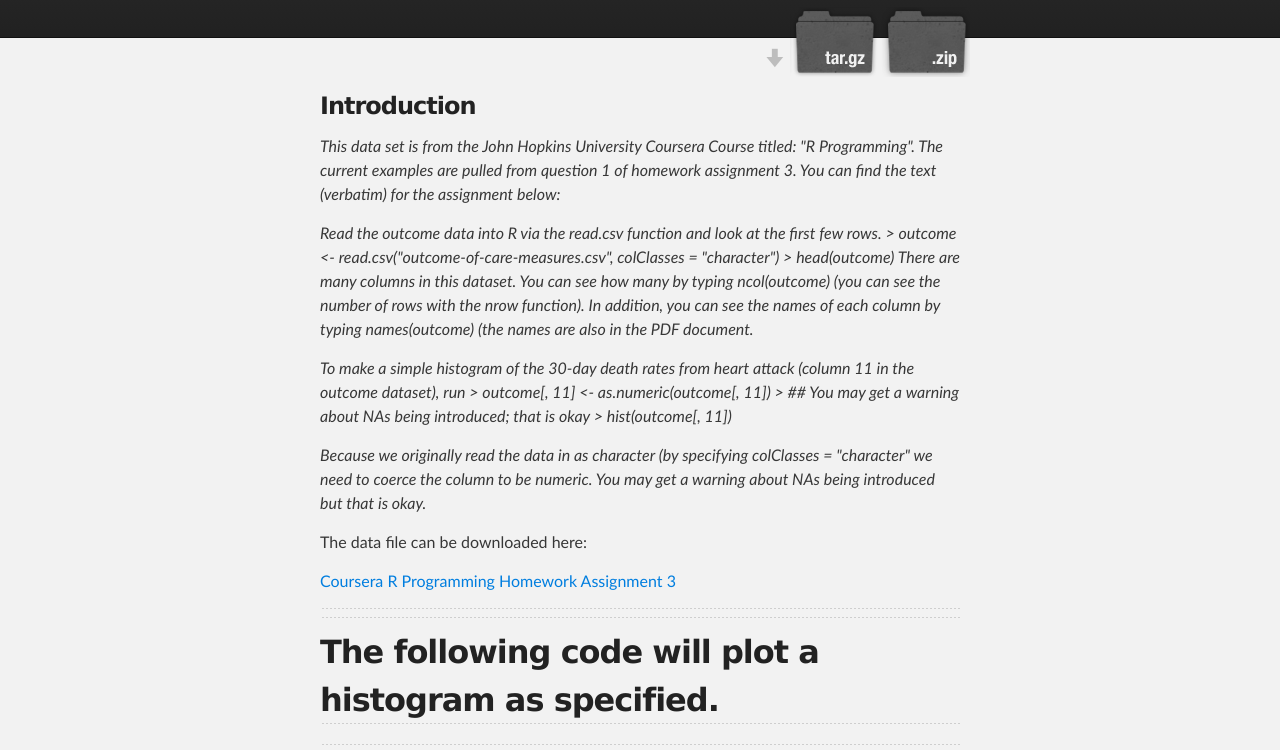
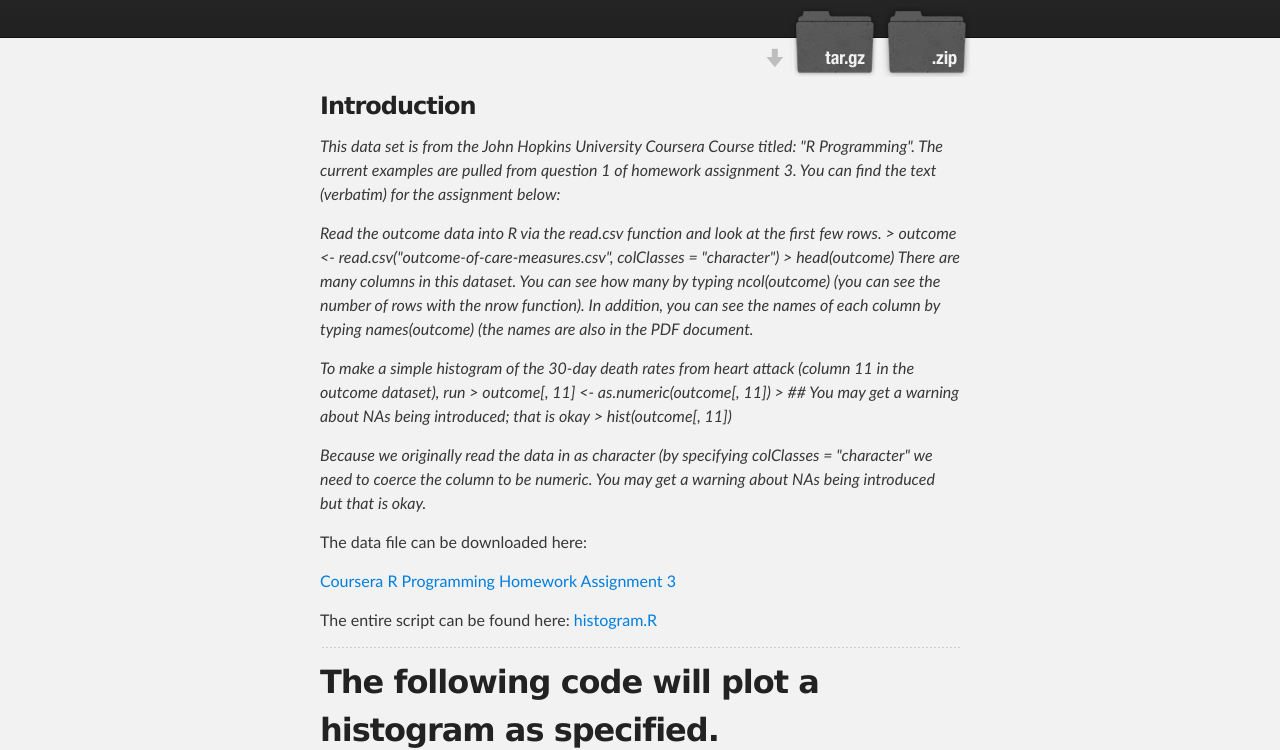
Before and after one commit to mjtat/-Coursera-Programming-Assignment-Homework-3-Part-1, a plain HTML site: page index.html in a window 1280 px wide. Shown: the part 199-949 px from the top of the page. Drawn offline with Linux system fonts and the light colour scheme.

Commit message:
Create master branch via GitHub

```diff
--- a/index.html
+++ b/index.html
@@ -46,14 +46,12 @@
 
 <p><a href="https://github.com/mjtat/-Coursera-Programming-Assignment-Homework-3-Part-1/blob/master/outcome-of-care-measures.csv">Coursera R Programming Homework Assignment 3</a></p>
 
-<hr>
+<p>The entire script can be found here: <a href="https://github.com/mjtat/Coursera-Programming-Assignment-Homework-3-Question-1/blob/master/histogram.R">histogram.R</a></p>
 
 <hr>
 
 <h2>
 <a id="the-following-code-will-plot-a-histogram-as-specified" class="anchor" href="#the-following-code-will-plot-a-histogram-as-specified" aria-hidden="true"><span aria-hidden="true" class="octicon octicon-link"></span></a>The following code will plot a histogram as specified.</h2>
-
-<hr>
 
 <hr>
 
```
Also changed, not shown: params.json (+1 -1 lines).
